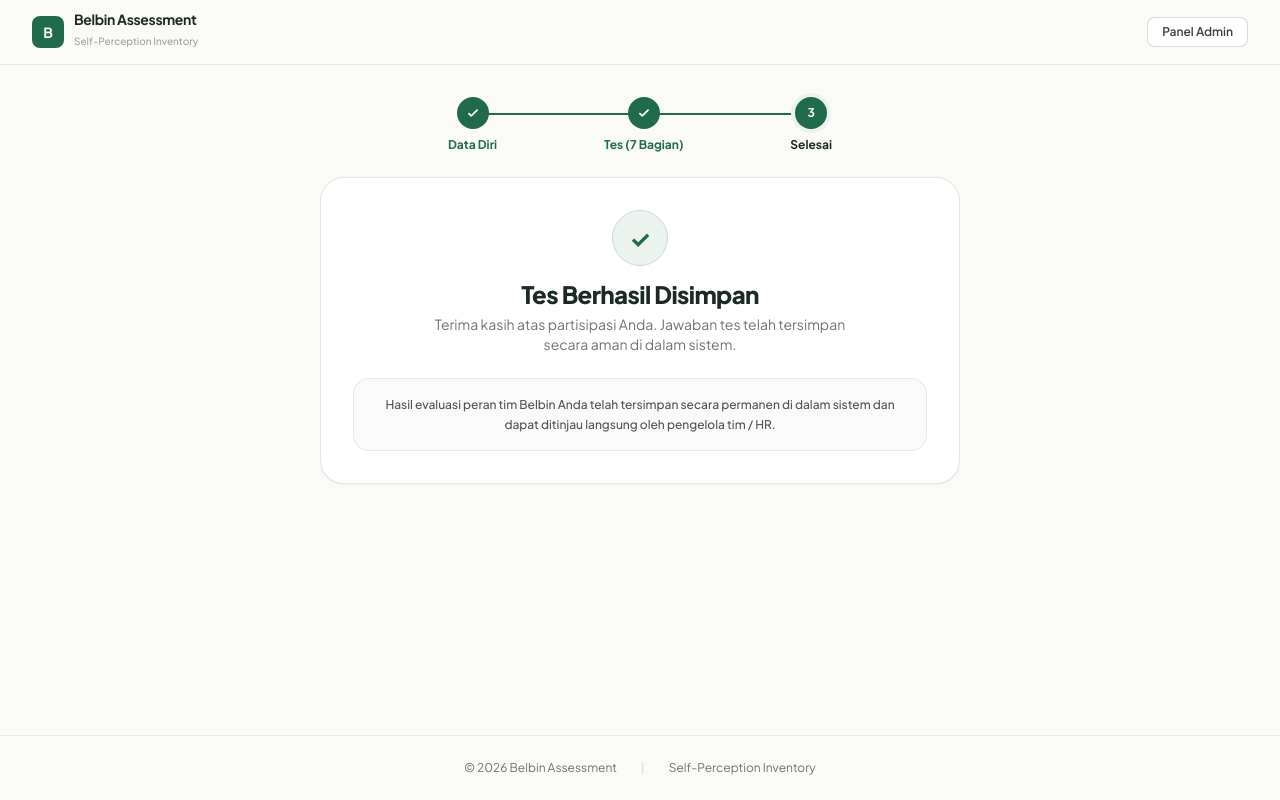
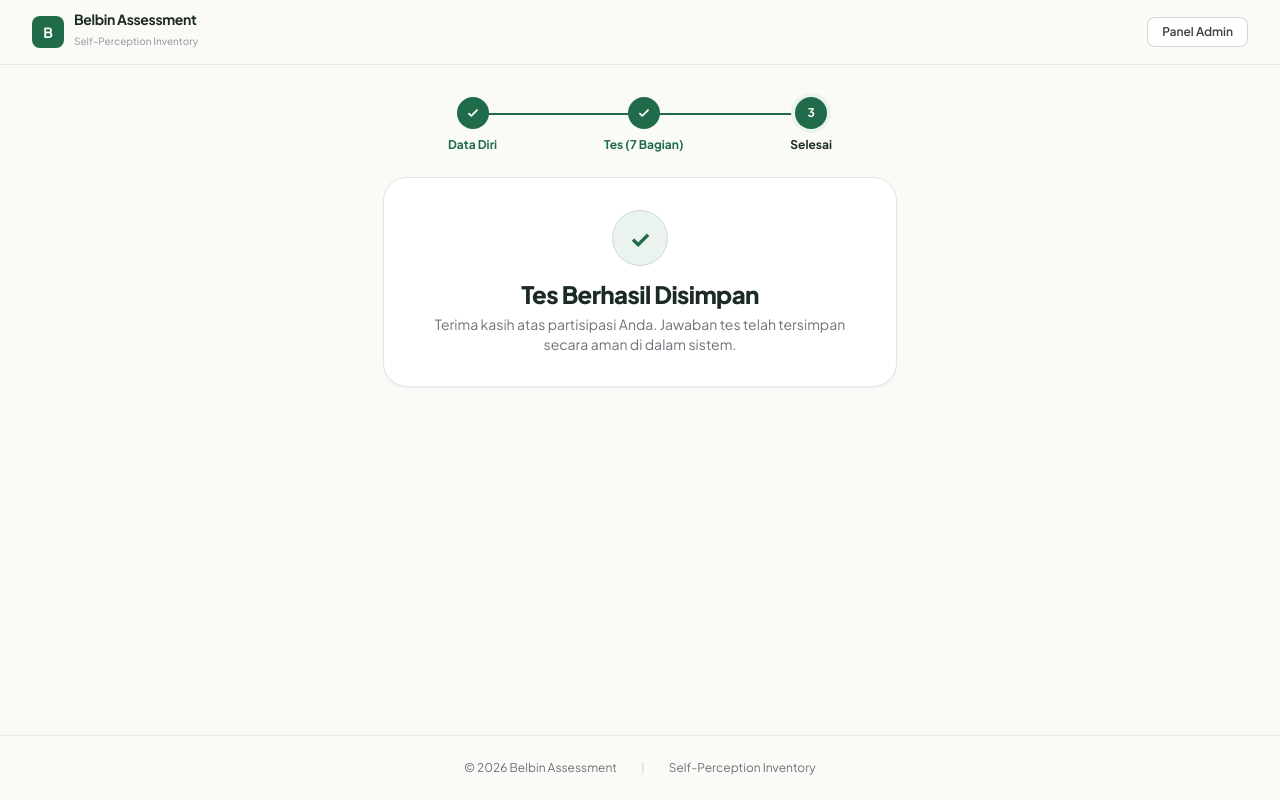
Before and after one commit to ZikrulCahyadi/BelbinTest, a Next.js app: page /selesai in a window 1280 px wide. Built offline with nearby package versions, Linux system fonts and the light colour scheme.

Commit message:
fix(ui): hapus kotak informasi penutup HR pada halaman selesai

```diff
--- a/src/app/selesai/page.tsx
+++ b/src/app/selesai/page.tsx
@@ -128,13 +128,6 @@ export default function SelesaiPage() {
             </div>
           </div>
         )}
-
-        {/* Kotak Informasi Penutup */}
-        <div className="p-4 rounded-2xl bg-zinc-50 border border-zinc-200/80 text-xs text-zinc-600 leading-relaxed text-center">
-          <p className="font-medium">
-            Hasil evaluasi peran tim Belbin Anda telah tersimpan secara permanen di dalam sistem dan dapat ditinjau langsung oleh pengelola tim / HR.
-          </p>
-        </div>
       </div>
     </div>
   );
```
